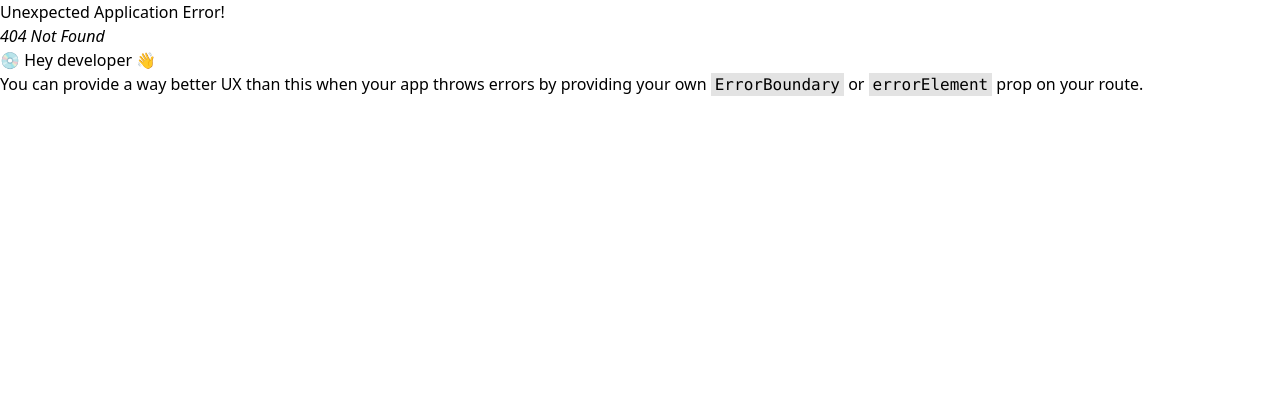
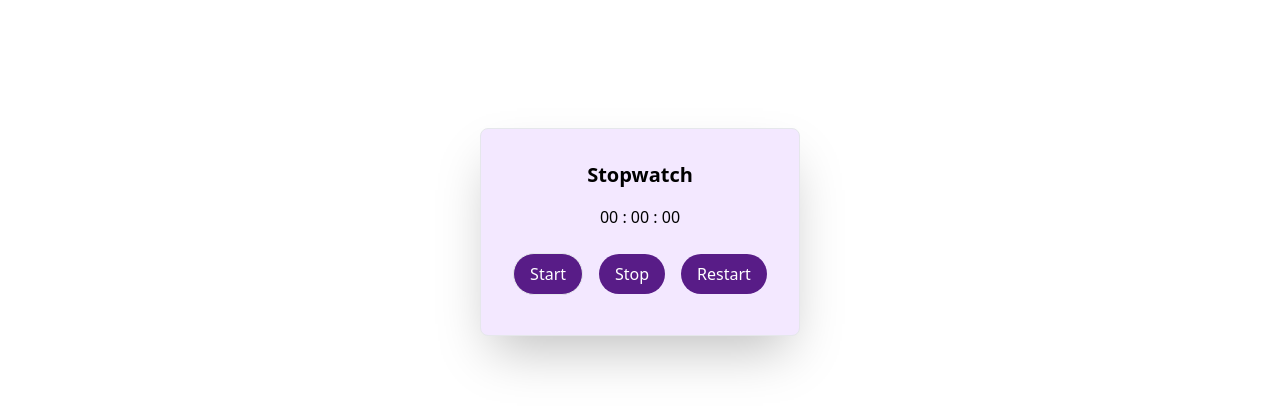
Before and after one commit to raushan-thakur/netflix-gpt, a React (Create React App) app: page /stopwatch in a window 1280 px wide. Before the commit this address had no page. Shown: the top 410 px of the page. Built offline with nearby package versions, Linux system fonts and the light colour scheme; no server answers.

Commit message:
added some features

```diff
--- a/package.json
+++ b/package.json
@@ -9,6 +9,7 @@
     "firebase": "^10.10.0",
     "react": "^18.2.0",
     "react-dom": "^18.2.0",
+    "react-redux": "^9.1.0",
     "react-scripts": "5.0.1",
     "web-vitals": "^2.1.4"
   },
@@ -37,6 +38,7 @@
     ]
   },
   "devDependencies": {
+    "@reduxjs/toolkit": "^2.2.3",
     "react-router-dom": "^6.22.3",
     "tailwindcss": "^3.4.3"
   }
--- a/src/App.js
+++ b/src/App.js
@@ -1,7 +1,9 @@
+import { Provider } from "react-redux";
 import Body from "./components/Body";
+import appStore from "./utils/appStore";
 
 function App() {
-  return <Body />;
+  return <Provider store={appStore}> <Body /></Provider>;
 }
 
 export default App;
--- a/src/components/Body.js
+++ b/src/components/Body.js
@@ -1,9 +1,18 @@
-import React from "react";
+import React, { useEffect } from "react";
 import Login from "./Login";
 import Browse from "./Browse";
-import { RouterProvider, createBrowserRouter } from "react-router-dom";
+import {
+  RouterProvider,
+  createBrowserRouter,
+} from "react-router-dom";
+import { onAuthStateChanged } from "firebase/auth";
+import { useDispatch } from "react-redux";
+import { addUser, removeUser } from "../utils/userSlice";
+import { auth } from "../utils/firebase";
+import Watch from "./Watch";
 
 const Body = () => {
+  const dispatch = useDispatch();
   const appRouter = createBrowserRouter([
     {
       path: "/",
@@ -13,7 +22,25 @@ const Body = () => {
       path: "/browse",
       element: <Browse />,
     },
+    {
+      path: "/stopwatch",
+      element: <Watch />,
+    },
   ]);
+
+  useEffect(() => {
+    onAuthStateChanged(auth, (user) => {
+      if (user) {
+        const { uid, email, displayName } = user.uid;
+        dispatch(addUser({ uid: uid, email: email, displayName: displayName }));
+
+      } else {
+        // User is signed out
+        dispatch(removeUser());
+      }
+    });
+  }, []);
+
   return (
     <div>
       <RouterProvider router={appRouter} />
--- a/src/components/Browse.js
+++ b/src/components/Browse.js
@@ -1,8 +1,11 @@
 import React from 'react'
+import Header from './Header'
 
 const Browse = () => {
   return (
-    <div>Browse</div>
+    <div><Header />
+
+      </div>
   )
 }
 
--- a/src/components/Header.js
+++ b/src/components/Header.js
@@ -1,13 +1,39 @@
+import { signOut } from "firebase/auth";
 import React from "react";
+import { auth } from "../utils/firebase";
+import { useNavigate } from "react-router-dom";
+import { useSelector } from "react-redux";
 
 const Header = () => {
+  const user = useSelector((store) => store.user);
+  const navigate = useNavigate();
+  const handleSignOut = () => {
+    signOut(auth)
+      .then(() => {
+        // Sign-out successful.
+        navigate("/");
+      })
+      .catch((error) => {
+        navigate("/error ");
+      });
+  };
   return (
-    <div className="absolute w-full px-36 py-2 bg-gradient-to-b from-black z-10">
+    <div className="absolute w-screen px-8 py-2 bg-gradient-to-b from-black z-10 flex justify-between">
       <img
         className="w-44"
         src="https://cdn.cookielaw.org/logos/dd6b162f-1a32-456a-9cfe-897231c7763c/4345ea78-053c-46d2-b11e-09adaef973dc/Netflix_Logo_PMS.png"
         alt="logo"
       />
+      {user && <div className="flex p-2 items-center">
+        <img
+          className="w-8 h-8"
+          src="https://occ-0-6247-2164.1.nflxso.net/dnm/api/v6/K6hjPJd6cR6FpVELC5Pd6ovHRSk/AAAABdpkabKqQAxyWzo6QW_ZnPz1IZLqlmNfK-t4L1VIeV1DY00JhLo_LMVFp936keDxj-V5UELAVJrU--iUUY2MaDxQSSO-0qw.png?r=e6e"
+          alt="userlogo"
+        />
+        <button onClick={handleSignOut} className="font-bold text-white">
+          (Sign Out)
+        </button>
+      </div>}
     </div>
   );
 };
--- a/src/components/Login.js
+++ b/src/components/Login.js
@@ -3,8 +3,11 @@ import Header from "./Header";
 import { checkValidData } from "../utils/validate";
 import { createUserWithEmailAndPassword, signInWithEmailAndPassword } from "firebase/auth";
 import { auth } from "../utils/firebase";
+import { useNavigate } from "react-router-dom";
 
 const Login = () => {
+
+  const navigate = useNavigate();
   const [isSignInForm, setisSignInForm] = useState(true);
   const [errorMessage, setErrormessage] = useState(null);
 
@@ -26,7 +29,7 @@ const Login = () => {
         .then((userCredential) => {
           // Signed up
           const user = userCredential.user;
-          console.log(user);
+          navigate("/browse");
         })
         .catch((error) => {
           const errorCode = error.code;
@@ -43,7 +46,7 @@ const Login = () => {
         .then((userCredential) => {
           // Signed in
           const user = userCredential.user;
-          console.log(user);
+          navigate("/browse");
         })
         .catch((error) => {
           const errorCode = error.code;
--- /dev/null
+++ b/src/components/Watch.js
@@ -0,0 +1,76 @@
+import React, { useState, useEffect } from "react";
+
+function Watch() {
+  const [time, setTime] = useState(0);
+  const [isRunning, setIsRunning] = useState(false);
+
+  useEffect(() => {
+    let interval;
+    if (isRunning) {
+      interval = setInterval(() => {
+        setTime((prevTime) => prevTime + 1);
+      }, 1000);
+    }
+    return () => clearInterval(interval);
+  });
+
+  const handleStart = () => {
+    setIsRunning(true);
+  };
+  const handleStop = () => {
+    setIsRunning(false);
+  };
+
+  const handleRestart = () => {
+    setTime(0);
+    setIsRunning(false);
+  };
+
+  const formatTime = (timeInSeconds) => {
+    const timeInminutes = Math.floor(timeInSeconds / 60);
+    const minutes = timeInminutes % 60;
+    const hours = Math.floor(timeInminutes / 60);
+    const seconds = timeInSeconds % 60;
+    return (
+      (hours < 10 ? "0" : "") +
+      hours +
+      " : " +
+      (minutes < 10 ? "0" : "") +
+      minutes +
+      " : " +
+      (seconds < 10 ? "0" : "") +
+      seconds
+    );
+  };
+
+  return (
+    <div class="w-screen h-screen bg-white flex justify-center pt-28">
+      <div class="w-80 h-52 flex flex-col justify-center items-center rounded-lg p-4 m-4 gap-4 bg-purple-100 shadow-2xl border border-gray-200">
+        <h1 className="font-bold text-xl">Stopwatch</h1>
+        <p>{formatTime(time)}</p>
+        <div>
+          <button
+            className="p-2 px-4 gap-2 m-2 bg-purple-900 rounded-full text-white cursor-pointer border"
+            onClick={handleStart}
+          >
+            Start
+          </button>
+          <button
+            className="p-2 px-4 gap-2 m-2 bg-purple-900 rounded-full text-white cursor-pointer"
+            onClick={handleStop}
+          >
+            Stop
+          </button>
+          <button
+            className="p-2 px-4 gap-2 m-2 bg-purple-900 rounded-full text-white cursor-pointer"
+            onClick={handleRestart}
+          >
+            Restart
+          </button>
+        </div>
+      </div>
+    </div>
+  );
+}
+
+export default Watch;
--- /dev/null
+++ b/src/utils/appStore.js
@@ -0,0 +1,10 @@
+import { configureStore } from "@reduxjs/toolkit";
+import userSlice from "./userSlice";
+
+const appStore = configureStore({
+    reducer : {
+        user : userSlice,
+    }
+})
+
+export default appStore;
--- /dev/null
+++ b/src/utils/userSlice.js
@@ -0,0 +1,18 @@
+import { createSlice } from "@reduxjs/toolkit";
+
+const userSlice = createSlice({
+  name: "user",
+  initialState: null,
+  reducers: {
+    addUser : (state, action) => {
+        return action.payload;
+    },
+    removeUser : (state, action) => {
+        return null;
+    },
+  },
+});
+
+export const {addUser, removeUser} = userSlice.actions;
+
+export default userSlice.reducer;
```
Also changed, not shown: 2 other files (tests, documents, lock files or other folders).
